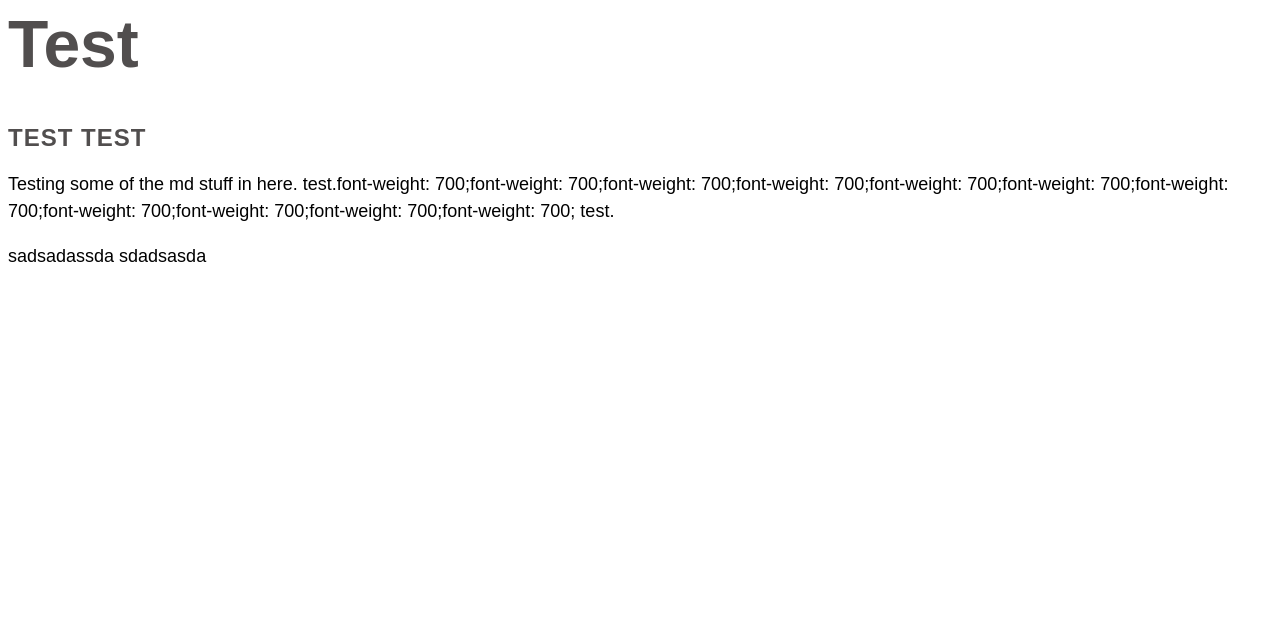
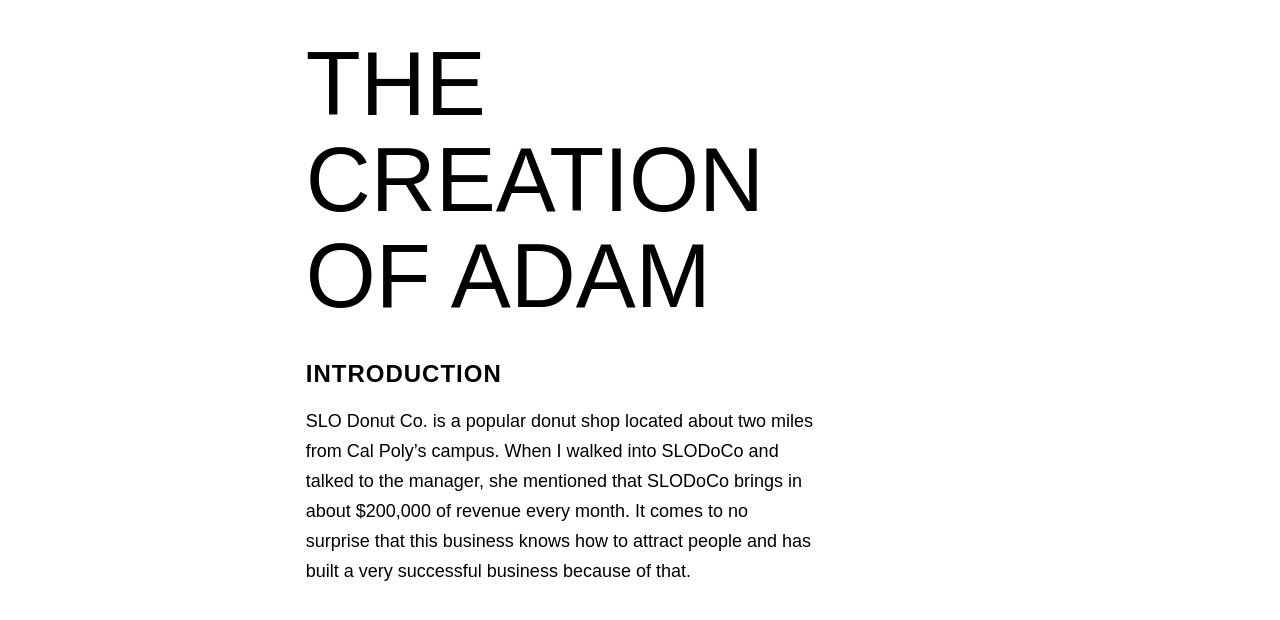
Before and after one commit to javag97/design, a Jekyll site: the page built from index.md, in a window 1280 px wide. Shown: the top 620 px of the page. Built offline with Jekyll 4.4.1, drawn with Linux system fonts in a browser that asks for light colours; some web fonts are replaced; our own code applies the rules of GitHub Pages for plain Markdown files.

Commit message:
typography structure more thought out, units in px

```diff
--- a/_sass/typography.scss
+++ b/_sass/typography.scss
@@ -1,27 +1,51 @@
+body{
+	padding: 0px $base-unit*6;
+	@media #{$media-query}{
+		padding: 0px 23.264%;
+		width: 39.65%;
+	}
+}
 
-
-body {
+p{
 	font-family: adelle-sans, sans-serif;
 	font-style: normal;
 	font-weight: 400;
-	font-size: 18px;
+	font-size: $base-unit * 3;
 	letter-spacing: 0;
-	line-height: 27px;
+	line-height: $base-unit * 5;
+	margin: 0px 0px $base-unit * 2;
+
 }
 
-h1 {
+h1{
 	font-family: adelle-sans, sans-serif;
-	font-size: 66px;
-	line-height: 72px;
-	color: #514E4E;
+	font-size: $base-unit * 10;
+	line-height: $base-unit * 11;
+	color: $heading-color;
 	letter-spacing: 0;
-	font-weight: 700;
+	font-weight: 100;
+	margin: $base-unit*6 0px $base-unit*3;
+	@media #{$media-query}{
+	font-size: $base-unit * 15;
+	line-height: $base-unit * 16;
+	}
 }
 
 h2{
 	font-family: adelle-sans, sans-serif;
+	font-size: $base-unit * 7;
+	line-height: $base-unit * 8;
+	color: $heading-color;
+	letter-spacing: $base-unit / 6;
 	font-weight: 700;
-	font-size: 24px;
-	color: #514E4E;
-	letter-spacing: 1px;
+	margin: $base-unit*6 0px $base-unit*3;
 }
+
+h3{
+	font-family: adelle-sans, sans-serif;
+	font-weight: 700;
+	font-size: $base-unit * 4;
+	color: $heading-color;
+	letter-spacing: $base-unit / 6;
+	margin: $base-unit*6 0px $base-unit*3;
+}
--- /dev/null
+++ b/_sass/variables.scss
@@ -0,0 +1,6 @@
+$base-unit: 6px;
+
+$heading-color: #000000;
+$body-color: #000000;
+
+$media-query: "only screen and (min-width: 800px)";
--- a/assets/styles.scss
+++ b/assets/styles.scss
@@ -1,4 +1,6 @@
 ---
 ---
 
+@import "variables";
+
 @import "typography";
--- a/index.md
+++ b/index.md
@@ -3,14 +3,8 @@
 # To modify the layout, see https://jekyllrb.com/docs/themes/#overriding-theme-defaults
 layout: home
 ---
-# Test
+# THE CREATION OF ADAM
 
-## TEST TEST
+### INTRODUCTION
 
-Testing some of the md stuff in here.
-test.font-weight: 700;font-weight: 700;font-weight: 700;font-weight: 700;font-weight: 700;font-weight: 700;font-weight: 700;font-weight: 700;font-weight: 700;font-weight: 700;font-weight: 700;
-test.
-
-
-sadsadassda
-sdadsasda
+SLO Donut Co. is a popular donut shop located about two miles from Cal Poly’s campus. When I walked into SLODoCo and talked to the manager, she mentioned that SLODoCo brings in about $200,000 of revenue every month. It comes to no surprise that this business knows how to attract people and has built a very successful business because of that.
```
